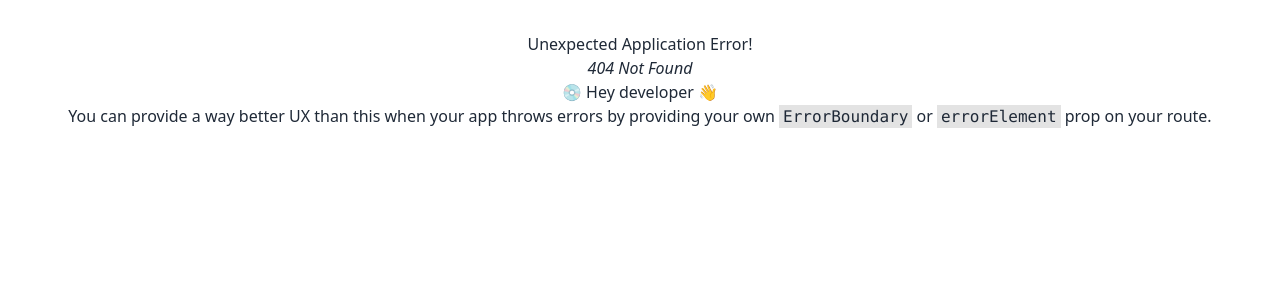
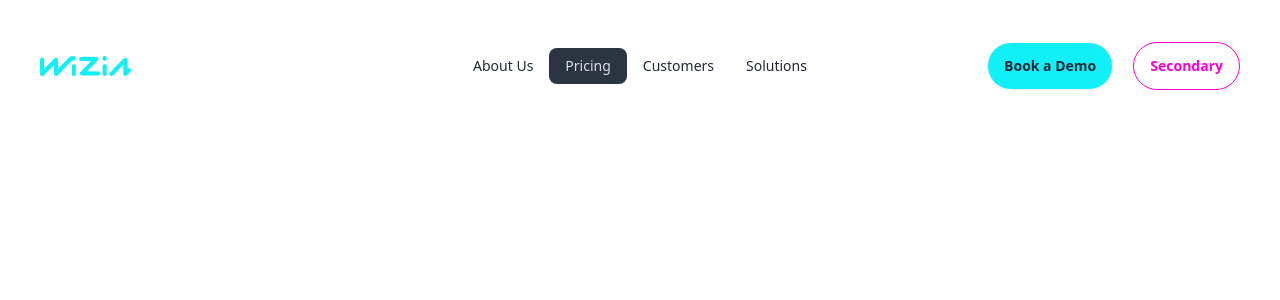
Before and after one commit to M-Rakib-Ahmed/hablu-assingment-seven, a React (Vite) app: page /pricing in a window 1280 px wide. Before the commit this address had no page. Shown: the top 300 px of the page. Built offline with nearby package versions, Linux system fonts and the light colour scheme.

Commit message:
navbar added

```diff
--- a/package.json
+++ b/package.json
@@ -14,6 +14,7 @@
     "match-sorter": "^8.0.0",
     "react": "^18.3.1",
     "react-dom": "^18.3.1",
+    "react-icons": "^5.4.0",
     "react-router-dom": "^7.1.3",
     "sort-by": "^1.2.0"
   },
--- /dev/null
+++ b/src/components/About.jsx
@@ -0,0 +1,11 @@
+
+
+const About = () => {
+    return (
+        <div>
+          <h2>Thsi is about.jsx</h2>
+        </div>
+    );
+};
+
+export default About;
--- /dev/null
+++ b/src/components/Customers.jsx
@@ -0,0 +1,10 @@
+
+const Customers = () => {
+    return (
+        <div>
+
+        </div>
+    );
+};
+
+export default Customers;
--- /dev/null
+++ b/src/components/Hero.jsx
@@ -0,0 +1,23 @@
+
+
+const Hero = () => {
+    return (
+       <div className="hero bg-base-200 min-h-screen">
+  <div className="hero-content flex-col lg:flex-row-reverse">
+    <img
+      src="https://img.daisyui.com/images/stock/photo-1635805737707-575885ab0820.webp"
+      className="max-w-sm rounded-lg shadow-2xl" />
+    <div>
+      <h1 className="text-5xl font-bold">Box Office News!</h1>
+      <p className="py-6">
+        Provident cupiditate voluptatem et in. Quaerat fugiat ut assumenda excepturi exercitationem
+        quasi. In deleniti eaque aut repudiandae et a id nisi.
+      </p>
+      <button className="btn btn-primary">Get Started</button>
+    </div>
+  </div>
+</div>
+    );
+};
+
+export default Hero;
--- /dev/null
+++ b/src/components/Navbar.jsx
@@ -0,0 +1,48 @@
+import { NavLink } from "react-router-dom";
+import { IoMdMenu } from "react-icons/io";
+import logo from '../assets/Logo.png'
+
+const Navbar = () => {
+    const links = [
+        <li key="aboutus"><NavLink to={"/"}>About Us</NavLink></li>,
+        <li key="pricing"><NavLink to={"pricing"}>Pricing</NavLink></li>,
+        <li key="customers"><NavLink to={"customers"}>Customers</NavLink></li>,
+        <li key={"solutions"}><NavLink to={"solutions"} >Solutions</NavLink></li>
+    ];
+
+
+    <ul>
+        {links}
+    </ul>
+
+    return (
+       <div className="navbar bg-base-100">
+  <div className="navbar-start">
+    <div className="dropdown">
+      <div tabIndex={0} role="button" className="btn btn-ghost lg:hidden">
+    <IoMdMenu className="text-4xl"></IoMdMenu>
+      </div>
+      <ul
+        tabIndex={0}
+        className="menu menu-sm dropdown-content bg-base-100 rounded-box z-[1] mt-3 w-52 p-2 shadow">
+        {links}
+      </ul>
+    </div>
+    <a className=" hidden lg:block text-xl">
+        <img src={logo} alt="" />
+    </a>
+  </div>
+  <div className="navbar-center hidden lg:flex">
+    <ul className="menu menu-horizontal px-1">
+      {links}
+    </ul>
+  </div>
+  <div className="navbar-end gap-5">
+                <button className="btn bg-[#0FF1F6] rounded-full ">Book a Demo</button>
+    <button className="btn btn-outline btn-secondary rounded-full">Secondary</button>
+  </div>
+</div>
+    );
+};
+
+export default Navbar;
--- /dev/null
+++ b/src/components/Solutions.jsx
@@ -0,0 +1,11 @@
+
+
+const Solutions = () => {
+    return (
+        <div>
+
+        </div>
+    );
+};
+
+export default Solutions;
```
Also changed, not shown: src/main.jsx (+26 -1 lines), src/assets/Logo.png (added), src/components/Pricing.jsx (added), 1 other file (tests, documents, lock files or other folders).
